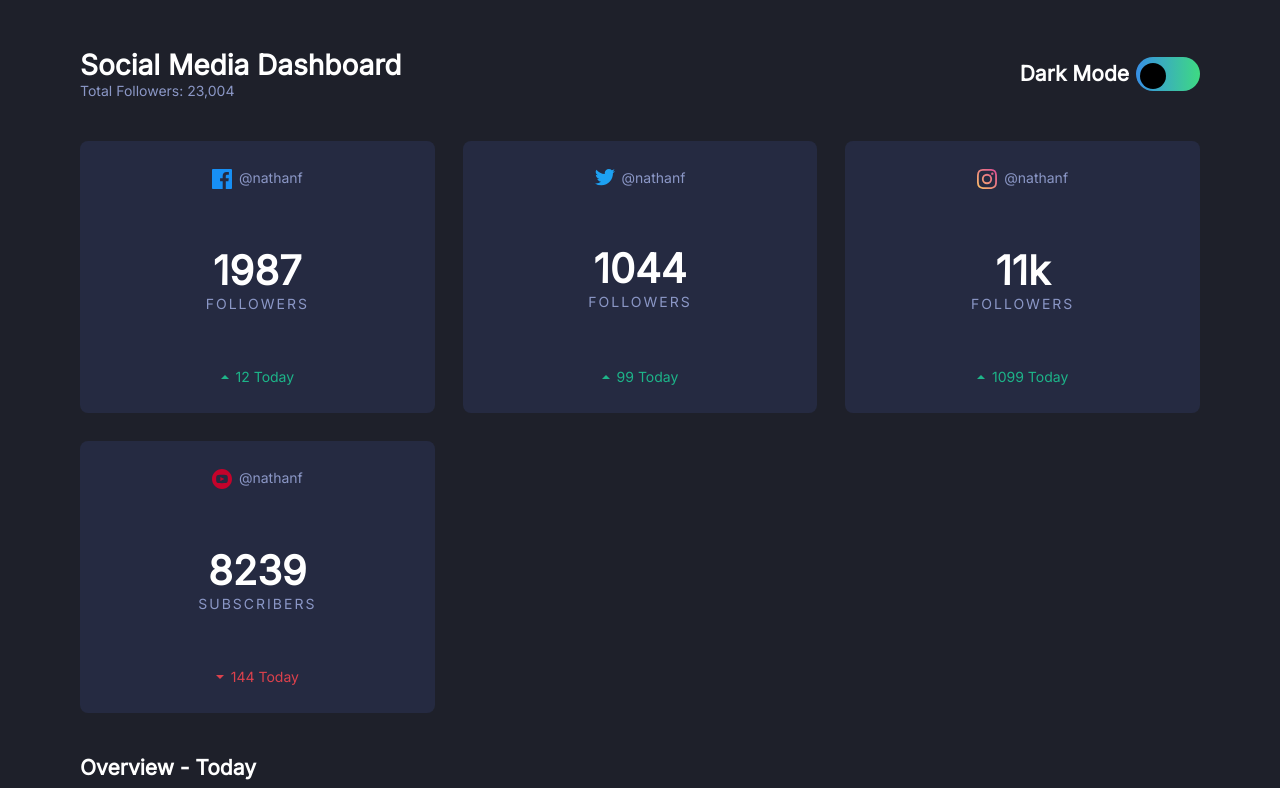
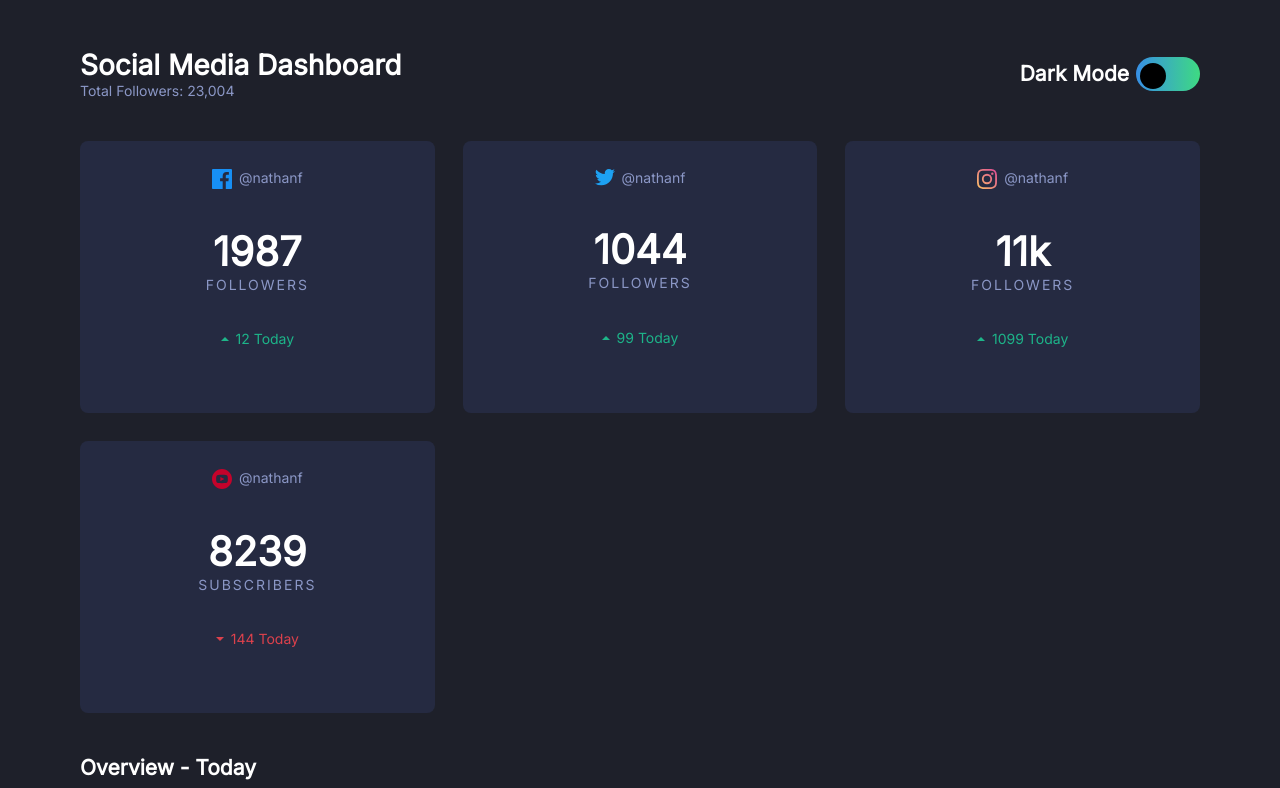
Before and after one commit to Kxllnsh/miniature-happiness, a plain HTML site: page index.html in a window 1280 px wide. Shown: the top 788 px of the page. Drawn offline with Linux system fonts and the light colour scheme.

Commit message:
Update index.html

```diff
--- a/index.html
+++ b/index.html
@@ -4,8 +4,7 @@
   <meta charset="UTF-8">
   <meta name="viewport" content="width=device-width, initial-scale=1.0"> <!-- displays site properly based on user's device -->
   <link rel="icon" type="image/png" sizes="32x32" href="./images/favicon-32x32.png">
-<!--    <title>Frontend Mentor | [Social Media Dashboard]</title>-->
-  <title>Mr. Nathan dashboard || by Tavarn</title>
+  <title>Frontend Mentor | [Social Media Dashboard]</title>
   <link rel="stylesheet" href="./scss/style.css">
   <link rel="preconnect" href="https://fonts.gstatic.com">
   <link href="https://fonts.googleapis.com/css2?family=Inter&display=swap" rel="stylesheet">
@@ -32,7 +31,7 @@
 <main>
   <section class="social-stats">
     <div class="stats-grid">
-      <div class="card card-1 light">
+      <div class="card light">
         <div class="socials">
           <img src="./images/icon-facebook.svg" alt="facebook">
           <p>@nathanf</p>
@@ -46,8 +45,9 @@
           <div>
             <p class="stats-range lime-green"><img src="./images/icon-up.svg" alt="up"> 12 Today</p>
           </div>
+        <div class="card-1"></div>
       </div>
-      <div class="card card-2 light">
+      <div class="card light">
         <div class="socials">
           <img src="./images/icon-twitter.svg" alt="twitter">
           <p>@nathanf</p>
@@ -62,9 +62,9 @@
           <p class="stats-range lime-green"><img src="./images/icon-up.svg" alt="up"> 99 Today</p>
         </div>
 
-
+        <div class="card-2"></div>
       </div>
-      <div class="card card-3 light">
+      <div class="card light">
         <div class="socials">
           <img src="./images/icon-instagram.svg" alt="instagram">
           <p>@nathanf</p>
@@ -78,9 +78,9 @@
           <p class="stats-range lime-green"><img src="./images/icon-up.svg" alt="up"> 1099 Today</p>
         </div>
 
-
+        <div class="card-3"></div>
       </div>
-      <div class="card card-4 light">
+      <div class="card light">
         <div class="socials">
           <img src="./images/icon-youtube.svg" alt="youtube">
           <p>@nathanf</p>
@@ -94,6 +94,8 @@
         <div>
           <p class="stats-range red"><img src="./images/icon-down.svg" alt="down"> 144 Today</p>
         </div>
+
+        <div class="card-4"></div>
       </div>
     </div>
 
```
